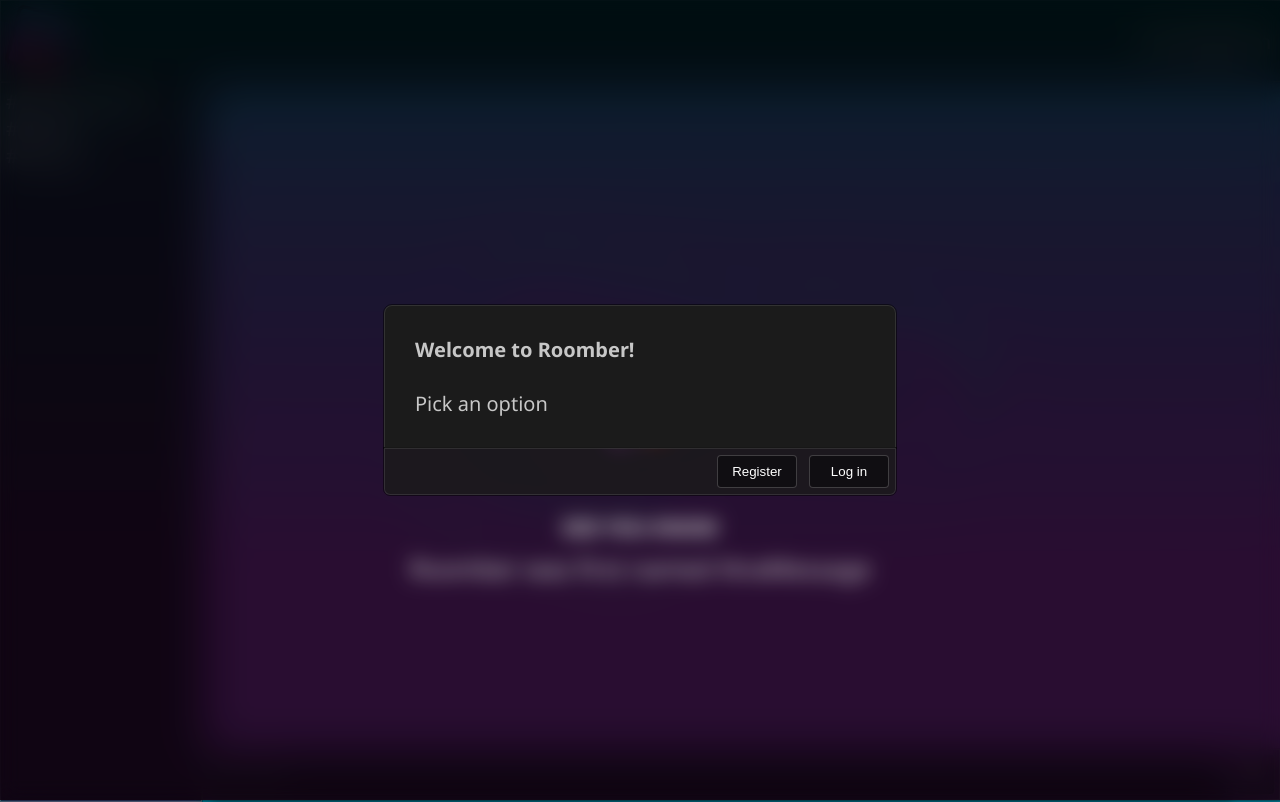
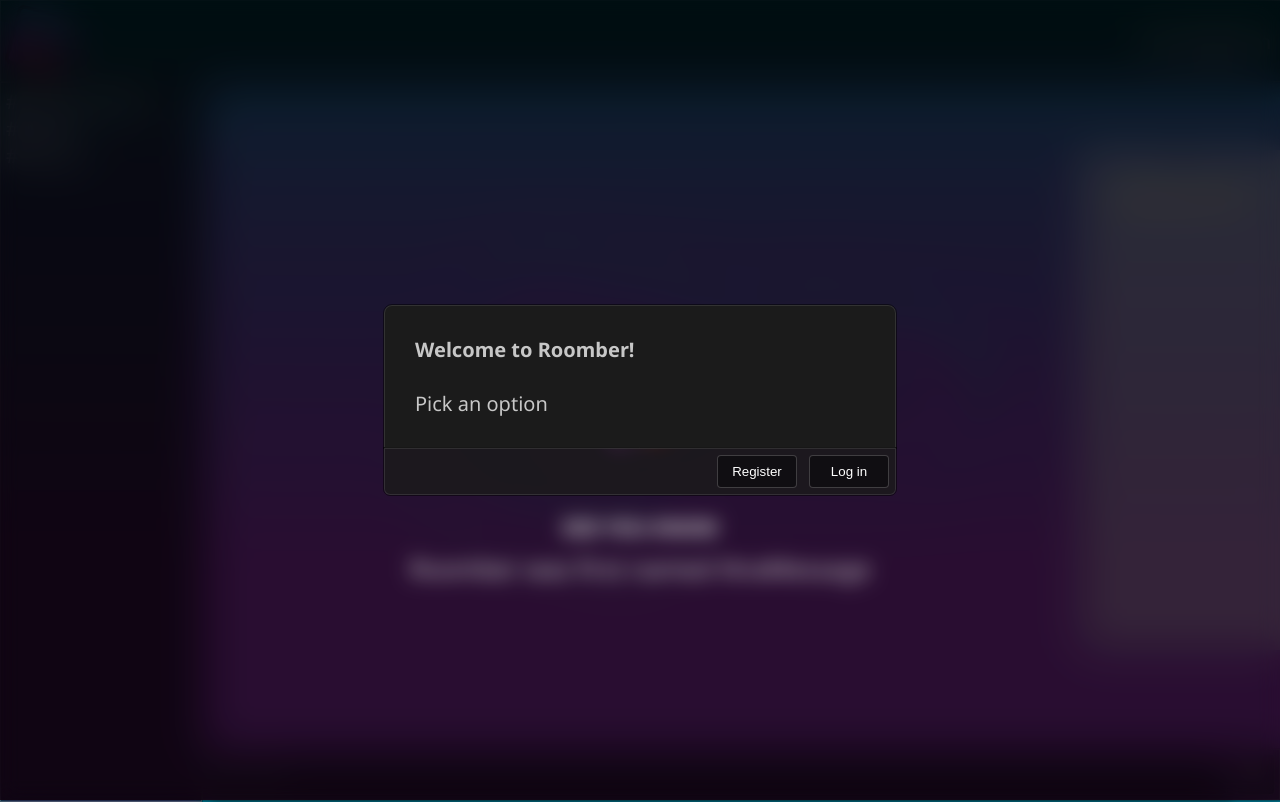
Before and after one commit to roomber-dev/roomber, a website: page client/index.html in a window 1280 px wide. Drawn offline with nearby package versions, Linux system fonts and the light colour scheme; no server answers.

Commit message:
admin panel, needs function and client-side checks

```diff
--- /dev/null
+++ b/client/components/minAdminPanel.css
@@ -0,0 +1,25 @@
+#minAdminPanel {
+  transform: translateY(-50%);
+  top: 50%;
+  right: 0;
+  position: absolute;
+  height: 500px;
+  width: 200px;
+  background-color: rgba(255,255,255,0.4);
+  z-index: 5;
+  border-radius: 10px;
+  border-top-right-radius: 0px;
+  border-bottom-right-radius: 0px;
+  text-align: center;
+}
+
+#minAdminPanel:hover {
+  background-color: rgba(255,255,255,1);
+}
+
+#minAdminPanel .close {
+  top: 5px;
+  left: 5px;
+  color: black;
+  font-size: 1rem;
+}
--- /dev/null
+++ b/client/components/minAdminPanel.js
@@ -0,0 +1,3 @@
+$("#minAdminPanel .close").click(function() {
+    $("#minAdminPanel").css("display", "none")
+})
--- a/client/index.html
+++ b/client/index.html
@@ -6,7 +6,9 @@
     <meta name="viewport" content="width=device-width, initial-scale=1.0">
     <title>roomber a4</title>
     <meta content="Roomber" property="og:title" />
-    <meta content="Roomber is a messaging webapp that is currently in a lot of development and this is one of it's early, unreleased versions!" property="og:description" />
+    <meta
+        content="Roomber is a messaging webapp that is currently in a lot of development and this is one of it's early, unreleased versions!"
+        property="og:description" />
     <!--<meta content="" property="og:url" />-->
     <meta content="../assets/roomber-logo.png" property="og:image" />
     <meta content="#9b34ba" data-react-helmet="true" name="theme-color" />
@@ -18,6 +20,7 @@
     <link rel="stylesheet" href="components/setup.css">
     <link rel="stylesheet" href="components/popup.css">
     <link rel="stylesheet" href="components/horizontalMenu.css">
+    <link rel="stylesheet" href="components/minAdminPanel.css">
     <script src="//twemoji.maxcdn.com/twemoji.min.js"></script>
     <link rel="stylesheet" href="twemoji-awesome.css">
     <link href="https://fonts.googleapis.com/icon?family=Material+Icons" rel="stylesheet">
@@ -35,7 +38,7 @@
             <p id="fun-fact-title">Did you know</p>
             <p id="fun-fact"></p>
         </div>
-        </div>
+    </div>
 
     <!--<div id="disconnected">
         Disconnected.
@@ -59,6 +62,15 @@
                 </ul>
             </div>
             <div id="chat-area">
+
+                <div id="minAdminPanel">
+                    <span class="close">
+                        <i class="megasmall material-icons">close</i>
+                    </span>
+                    <br>
+                    <button>Remove All Messages</button>
+                </div>
+                <script src="components/minAdminPanel.js"></script>
                 <div id="messages">
                     <!-- initially empty -->
                     <!--<i class="twa twa-flushed"></i>-->
--- a/server.js
+++ b/server.js
@@ -12,7 +12,7 @@ const ngrok = require('ngrok');
 /////////////////////////////////////////////////////////////////////////////////////////////////////////////////
 /////////////////////////////////////////////////////////////////////////////////////////////////////////////////
 
-const ngrokenabled = true; // THIS IS NGROK ENABLEMENT
+const ngrokenabled = false; // THIS IS NGROK ENABLEMENT | YES
 
 /////////////////////////////////////////////////////////////////////////////////////////////////////////////////
 /////////////////////////////////////////////////////////////////////////////////////////////////////////////////
```
